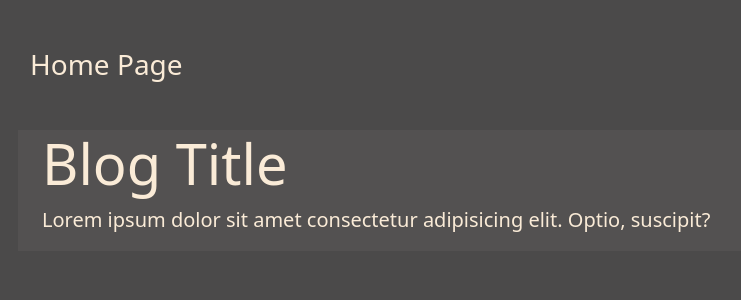
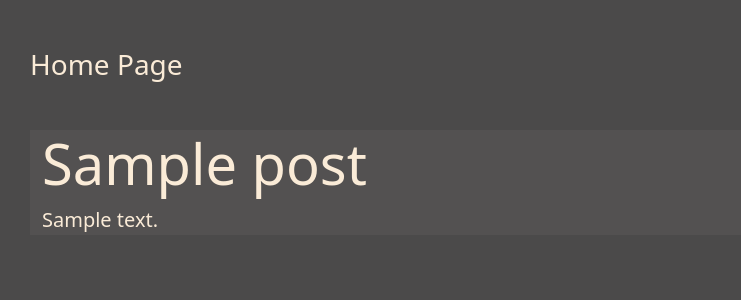
Before and after one commit to badxcode/blogSite-django, a Django app: page / in a window 1280 px wide. Shown: the part 56-356 px from the top of the page, without its empty margins (52-793 px from the left). Run offline with Django 4.2, Linux system fonts and the light colour scheme; tables that the repository leaves empty hold one stand-in row (values such as "Sample post"); some libraries are stand-ins or nearby versions.

Commit message:
blog fetch dynamically from database

```diff
--- a/blog/templates/blog/home.html
+++ b/blog/templates/blog/home.html
@@ -3,14 +3,15 @@
 {% block content %}
 
 <div class="col-sm-10">
-    <h3 class="my-5">Home Page</h3>
+  <h3 class="my-5">Home Page</h3>
+  {% for post in posts %}
+    <div class="jumbotron jumbotron-fluid jumbo-color">
+      <div class="container">
+        <h1 class="display-4 font-weight-bold">{{post.title}}</h1>
+        <p class="lead">{{post.desc}}</p>
+      </div>
+    </div>
+  {% endfor %}
 </div>
 
-<div class="jumbotron jumbotron-fluid jumbo-color">
-    <div class="container">
-      <h1 class="display-4 font-weight-bold">Blog Title</h1>
-      <p class="lead">Lorem ipsum dolor sit amet consectetur adipisicing elit. Optio, suscipit?</p>
-    </div>
-  </div>
-
 {% endblock content %}
--- a/blog/views.py
+++ b/blog/views.py
@@ -2,10 +2,12 @@ from django.shortcuts import render, HttpResponseRedirect
 from .forms import SignUpForm, LoginForm
 from django.contrib import messages
 from django.contrib.auth import authenticate, login, logout
+from .models import Post
 
 # home
 def home(request):
-    return render(request, 'blog/home.html')
+    posts = Post.objects.all()
+    return render(request, 'blog/home.html', {'posts':posts})
 
 # contact
 def contact(request):
```
